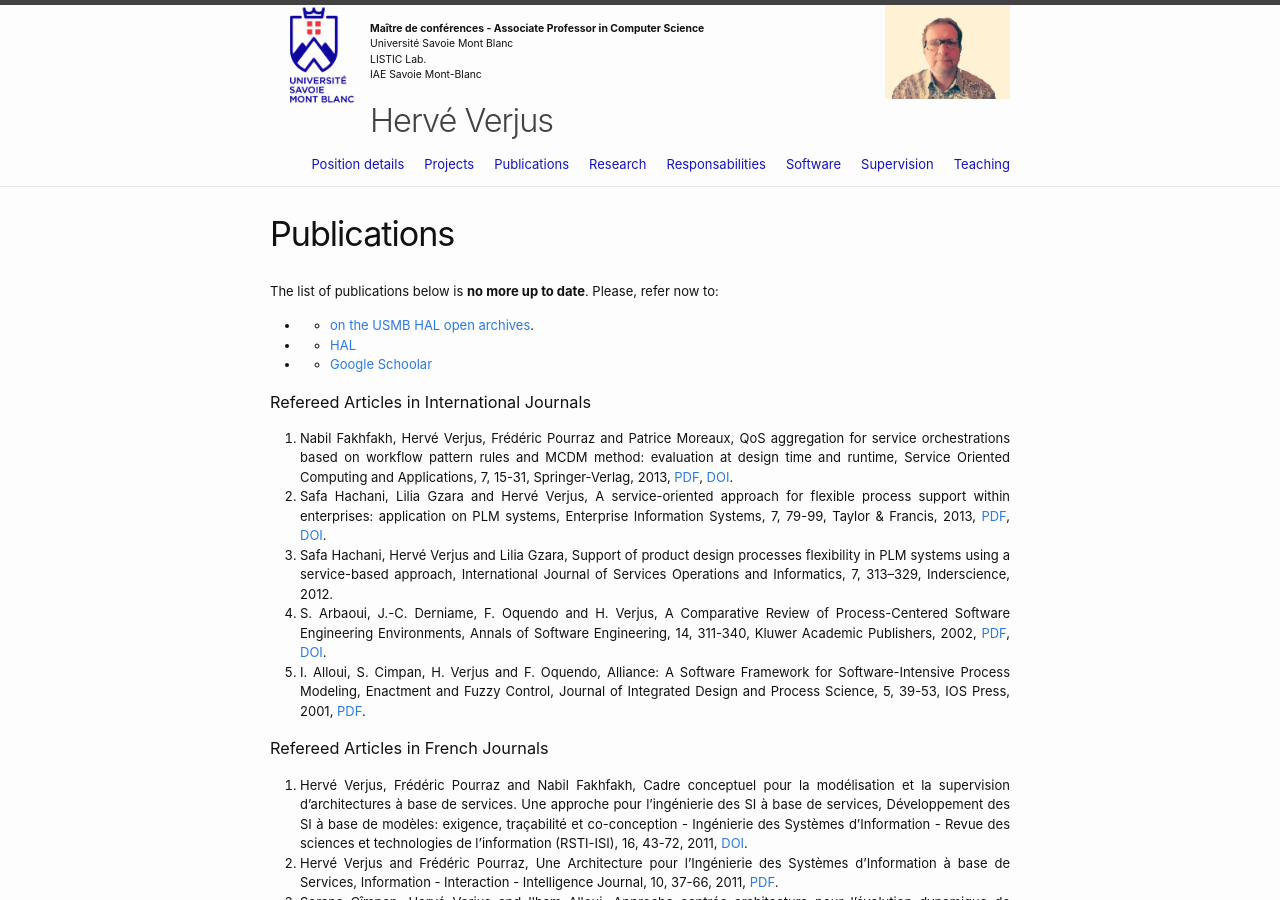
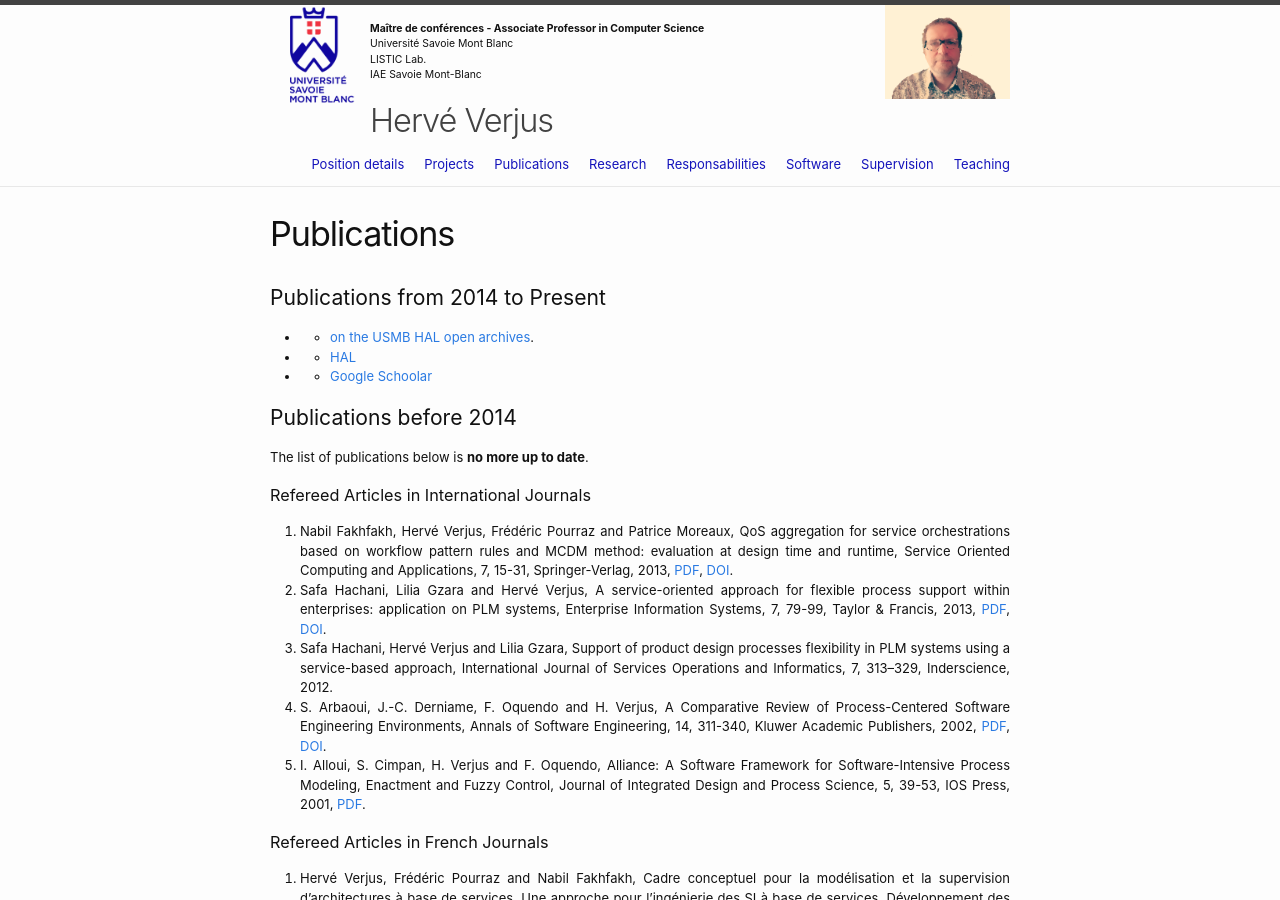
Before and after one commit to hverjus/hverjus.github.io, a Jekyll site: the page built from publications.markdown, in a window 1280 px wide and 900 px high. Built offline with Jekyll 4.4.1, drawn with Linux system fonts in a browser that asks for light colours.

```diff
--- a/projects.markdown
+++ b/projects.markdown
@@ -5,6 +5,10 @@
 ---
 
 I am (and was) involved in several projects and related topics:
+
+### DEDICATED, NORMAL (USMB / 2019-2021)
+
+We address distributed and federated learning system and infrastructure.
 
 ### Industry 4.0 (LISTIC-IREGE / 2019-present)
 
--- a/publications.markdown
+++ b/publications.markdown
@@ -3,11 +3,15 @@
 title: Publications
 permalink: /publications/
 ---
-The list of publications below is **no more up to date**. Please, refer now to:
+### Publications from 2014 to Present
 
 *   * [on the USMB HAL open archives](http://hal.univ-smb.fr/search/index/q/verjus/docType_s/ART+OR+COMM+OR+COUV+OR+OTHER+OR+OUV+OR+DOUV+OR+UNDEFINED+OR+REPORT+OR+THESE+OR+HDR+OR+LECTURE/submitType_s/file+OR+notice/sort/producedDate_tdate+desc/).
 *   * [HAL](http://haltools.archives-ouvertes.fr/Public/afficheRequetePubli.php?auteur_exp=herve%20VERJUS&typdoc=%28%27ART_ACL%27,%27COMM_ACT%27,%27OUVS%27,%27COVS%27%29&CB_auteur=oui&CB_titre=oui&CB_article=oui&langue=Francais&tri_exp=annee_publi&tri_exp2=typdoc&tri_exp3=date_publi&ordre_aff=TA&Fen=Aff&css=../css/VisuRubriqueEncadre.css)
 *   * [Google Schoolar](https://scholar.google.fr/scholar?hl=fr&as_sdt=0%2C5&q=herve+verjus&btnG=)
+
+### Publications before 2014
+
+The list of publications below is **no more up to date**.
 
 #### Refereed Articles in International Journals
 
```
